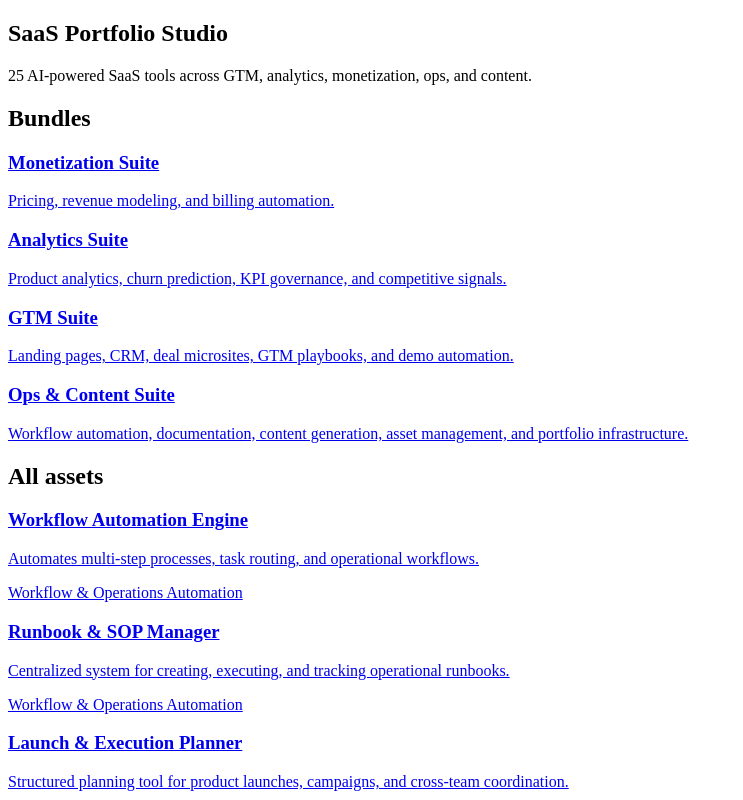
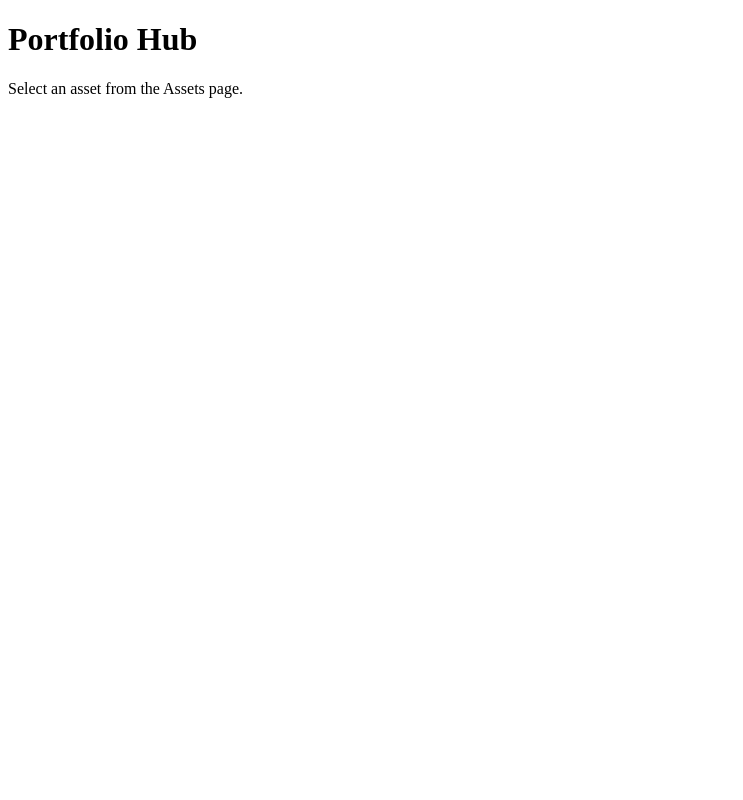
Before and after one commit to Full-Stack-Assets/portfolio-hub, a Next.js app: page / in a window 1280 px wide. Shown: the top 800 px of the page, without its empty margins (0-743 px from the left). Built offline with nearby package versions, Linux system fonts and the light colour scheme.

Commit message:
Refactor HomePage component to simplify layout

```diff
--- a/app/page.tsx
+++ b/app/page.tsx
@@ -1,48 +1,8 @@
-import portfolio from "@/data/portfolio.json";
-import Link from "next/link";
-
 export default function HomePage() {
   return (
-    <div className="space-y-10">
-      <section>
-        <h1 className="text-3xl font-semibold">SaaS Portfolio Studio</h1>
-        <p className="text-slate-300 mt-2">
-          25 AI-powered SaaS tools across GTM, analytics, monetization, ops, and content.
-        </p>
-      </section>
-
-      <section>
-        <h2 className="text-xl font-semibold mb-3">Bundles</h2>
-        <div className="grid gap-4 md:grid-cols-2">
-          {portfolio.bundles.map((b) => (
-            <Link
-              key={b.id}
-              href={`/bundles/${b.id}`}
-              className="block p-4 rounded border border-slate-800 bg-slate-900 hover:border-sky-500"
-            >
-              <h3 className="font-medium">{b.name}</h3>
-              <p className="text-sm text-slate-300 mt-1">{b.description}</p>
-            </Link>
-          ))}
-        </div>
-      </section>
-
-      <section>
-        <h2 className="text-xl font-semibold mb-3">All assets</h2>
-        <div className="grid gap-4 md:grid-cols-2">
-          {portfolio.assets.map((a) => (
-            <Link
-              key={a.id}
-              href={`/assets/${a.slug}`}
-              className="block p-4 rounded border border-slate-800 bg-slate-900 hover:border-sky-500"
-            >
-              <h3 className="font-medium">{a.name}</h3>
-              <p className="text-sm text-slate-300 mt-1">{a.description}</p>
-              <p className="text-xs text-slate-500 mt-2">{a.niche}</p>
-            </Link>
-          ))}
-        </div>
-      </section>
+    <div>
+      <h1>Portfolio Hub</h1>
+      <p>Select an asset from the Assets page.</p>
     </div>
-  );
+  )
 }
```
